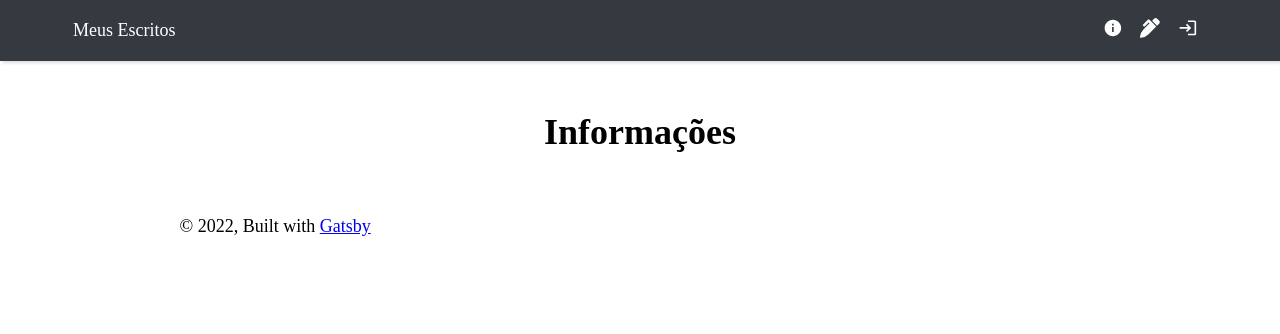
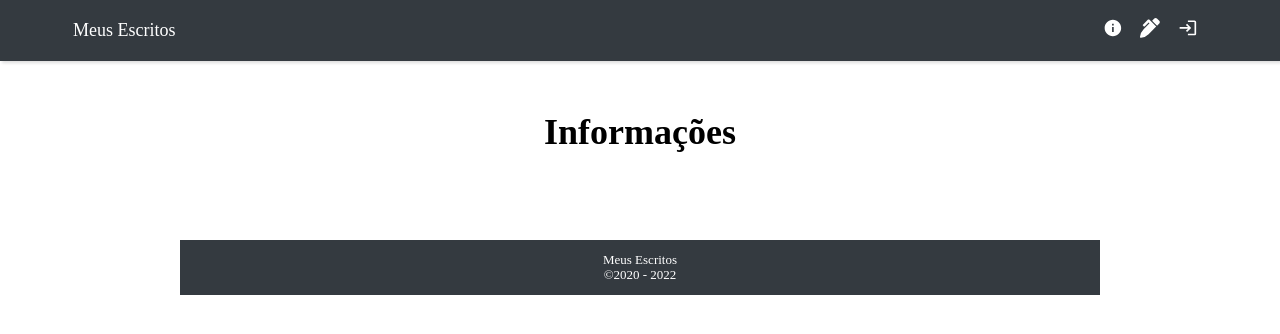
Before and after one commit to jcgsr/jan-MeusEscritos, a Gatsby site: page /info in a window 1280 px wide. Built offline with nearby package versions, Linux system fonts and the light colour scheme; Gatsby itself is replaced by a stand-in of ours.

Commit message:
some improvements to layout

```diff
--- a/gatsby-config.js
+++ b/gatsby-config.js
@@ -31,8 +31,5 @@ module.exports = {
         icon: `src/images/gatsby-icon.png`, // This path is relative to the root of the site.
       },
     },
-    // this (optional) plugin enables Progressive Web App + Offline functionality
-    // To learn more, visit: https://gatsby.dev/offline
-    // `gatsby-plugin-offline`,
   ],
 };
--- /dev/null
+++ b/src/components/footer.js
@@ -0,0 +1,12 @@
+import React from "react";
+
+const Footer = () => {
+	return (
+		<footer className="footer">
+			<p>Meus Escritos</p>
+			<p>&copy;2020 - {new Date().getFullYear()}</p>
+		</footer>
+	);
+};
+
+export default Footer;
--- a/src/components/layout.css
+++ b/src/components/layout.css
@@ -224,3 +224,16 @@ button:hover,
 #publicar-btn:hover {
   background-color: rgb(128, 108, 0);
 }
+
+footer {
+  text-align: center;
+  background-color: var(--secondary);
+  color: var(--white);
+  padding: 0.7rem;
+  font-size: small;
+}
+
+#date {
+  text-align: center;
+  padding: 1rem;
+}
--- a/src/components/layout.js
+++ b/src/components/layout.js
@@ -1,8 +1,9 @@
-import * as React from "react";
+import React, { useState } from "react";
 import PropTypes from "prop-types";
 import { useStaticQuery, graphql } from "gatsby";
 
 import Header from "./header";
+import Footer from "./footer";
 import "./layout.css";
 
 import "normalize.css";
@@ -29,15 +30,8 @@ const Layout = ({ children }) => {
         }}
       >
         <main>{children}</main>
-        <footer
-          style={{
-            marginTop: `2rem`,
-          }}
-        >
-          © {new Date().getFullYear()}, Built with
-          {` `}
-          <a href="https://www.gatsbyjs.com">Gatsby</a>
-        </footer>
+        <p id="date"></p>
+        <Footer />
       </div>
     </>
   );
--- a/src/pages/index.js
+++ b/src/pages/index.js
@@ -23,7 +23,7 @@ const IndexPage = () => (
         Ler Escritos
       </button>{" "}
       <button className="btn" id="publicar-btn">
-        Publicar Escritos
+        <Link to="escritos">Publicar Escritos</Link>
       </button>
     </main>
   </Layout>
```
